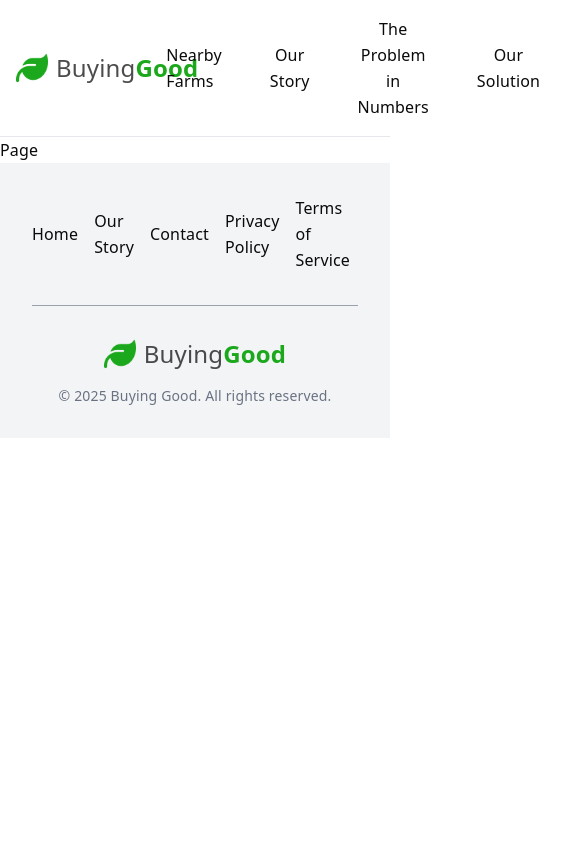
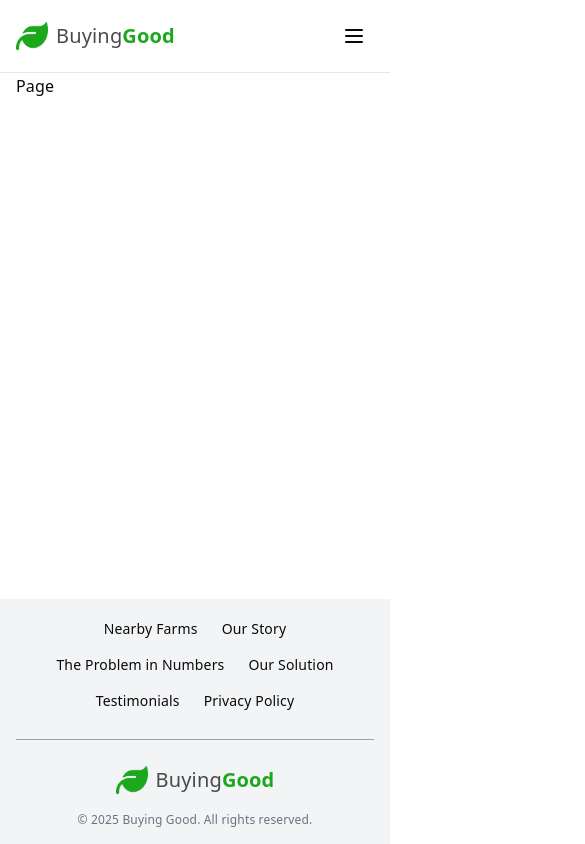
Before and after one commit to je-zhou/BuyingGood-ITO5002-Team-2, a Next.js app in the folder Frontend/: page /about in a window 390 px wide. Shown: the top 844 px of the page, 585 px wide, since content can reach past the window. Built offline with nearby package versions, Linux system fonts and the light colour scheme; no server answers.

Commit message:
Updated footer + Made more ui mobile and widescreen responsive

```diff
--- a/Frontend/app/(authenticated)/dashboard/layout.tsx
+++ b/Frontend/app/(authenticated)/dashboard/layout.tsx
@@ -20,9 +20,11 @@ export default function DashboardLayout({
   children: React.ReactNode;
 }) {
   return (
-    <div className="min-h-screen bg-white">
+    <div className="min-h-screen bg-white flex flex-col">
       <DashboardNavbar />
-      {children}
+      <main className="flex-grow w-full max-w-screen-xl mx-auto px-4">
+        {children}
+      </main>
     </div>
   );
 }
--- a/Frontend/app/(unauthenticated)/layout.tsx
+++ b/Frontend/app/(unauthenticated)/layout.tsx
@@ -8,9 +8,11 @@ export default function UnautenticatedLayout({
   children: React.ReactNode;
 }) {
   return (
-    <div>
+    <div className="min-h-screen flex flex-col">
       <Navbar />
-      {children}
+      <main className="flex-grow w-full max-w-screen-xl mx-auto px-4">
+        {children}
+      </main>
       <Footer />
     </div>
   );
--- a/Frontend/components/Landing/Landing.tsx
+++ b/Frontend/components/Landing/Landing.tsx
@@ -12,7 +12,7 @@ export default function Landing() {
       <div id="nearby-farms">
         <LandingHero />
       </div>
-      <div className="flex flex-col gap-72 pb-40">
+      <div className="flex flex-col gap-16 md:gap-32 lg:gap-72 pb-16 md:pb-24 lg:pb-40">
         <div id="our-story">
           <OurStory />
         </div>
--- a/Frontend/components/Landing/OurSolution.tsx
+++ b/Frontend/components/Landing/OurSolution.tsx
@@ -7,6 +7,7 @@ export default function OurSolution() {
       <div className="flex flex-col items-center gap-4">
         <h1 className="text-4xl font-bold">The Solution</h1>
 
+        <div className="flex items-center gap-4 pt-8">
           <ul className="text-gray-500 max-w-4xl space-y-2 list-disc list-inside">
             <li>
               Raise awareness of the unsustainable practices of existing
@@ -21,9 +22,8 @@ export default function OurSolution() {
               communities
             </li>
           </ul>
-
           <Image
-          src={"/farmer.png"}
+            src={"/veggies.png"}
             alt="logo"
             width={480}
             height={400}
@@ -31,5 +31,6 @@ export default function OurSolution() {
           />
         </div>
       </div>
+    </div>
   );
 }
--- a/Frontend/components/layout/DashboardNavbar.tsx
+++ b/Frontend/components/layout/DashboardNavbar.tsx
@@ -8,11 +8,11 @@ import Link from "next/link";
 export default function DashboardNavbar() {
   return (
     <nav className="bg-white border-b border-gray-200 px-4 py-4 w-full">
-      <div className="flex justify-between items-center w-full">
+      <div className="flex justify-between items-center w-full max-w-screen-xl mx-auto">
         {/* Logo */}
         <Link href="/" className="flex items-center gap-2 cursor-pointer">
           <Image src="/logo.png" alt="logo" width={32} height={32} />
-          <h1 className="text-2xl ">
+          <h1 className="text-xl md:text-2xl">
             <span className="text-black/70">Buying</span>
             <span className="text-primary font-bold">Good</span>
           </h1>
--- a/Frontend/components/layout/Footer.tsx
+++ b/Frontend/components/layout/Footer.tsx
@@ -1,36 +1,80 @@
+"use client";
+
 import Image from "next/image";
 import Link from "next/link";
 import React from "react";
+import { useRouter, usePathname } from "next/navigation";
 
 export default function Footer() {
+  const router = useRouter();
+  const pathname = usePathname();
+
+  const scrollToSection = (sectionId: string) => {
+    if (pathname !== "/") {
+      router.push(`/#${sectionId}`);
+    } else {
+      const element = document.getElementById(sectionId);
+      if (element) {
+        element.scrollIntoView({ behavior: "smooth" });
+      }
+    }
+  };
+
   return (
-    <div className="w-full bg-gray-100 p-8 flex flex-col justify-between items-center gap-4">
+    <div className="w-full bg-gray-100 p-4 md:p-8 flex flex-col justify-between items-center gap-4">
+      <div className="w-full max-w-screen-xl mx-auto flex flex-col items-center gap-4">
         {/* NavLinks */}
-      <div className="flex justify-between items-center">
-        <div className="flex items-center gap-4">
-          <Link href="/">Home</Link>
-          <Link href="/about">Our Story</Link>
-          <Link href="/contact">Contact</Link>
-          <Link href="/privacy">Privacy Policy</Link>
-          <Link href="/terms">Terms of Service</Link>
+        <div className="flex justify-center items-center">
+          <div className="flex flex-wrap justify-center items-center gap-2 md:gap-4 text-sm md:text-base">
+            <Link href="/farms" className="hover:text-primary cursor-pointer px-2 py-1">
+              Nearby Farms
+            </Link>
+            <button
+              onClick={() => scrollToSection("our-story")}
+              className="hover:text-primary cursor-pointer px-2 py-1"
+            >
+              Our Story
+            </button>
+            <button
+              onClick={() => scrollToSection("data-viz")}
+              className="hover:text-primary cursor-pointer px-2 py-1 text-center"
+            >
+              The Problem in Numbers
+            </button>
+            <button
+              onClick={() => scrollToSection("our-solution")}
+              className="hover:text-primary cursor-pointer px-2 py-1"
+            >
+              Our Solution
+            </button>
+            <button
+              onClick={() => scrollToSection("testimonials")}
+              className="hover:text-primary cursor-pointer px-2 py-1"
+            >
+              Testimonials
+            </button>
+            <Link href="/privacy" className="hover:text-primary cursor-pointer px-2 py-1">
+              Privacy Policy
+            </Link>
           </div>
         </div>
 
         {/* Divider */}
-      <div className="w-full h-[1px] bg-gray-400 my-4"></div>
+        <div className="w-full h-[1px] bg-gray-400 my-2 md:my-4"></div>
 
         {/*Logo*/}
         <div className="flex items-center gap-2">
           <Image src="/logo.png" alt="logo" width={32} height={32} />
-        <h1 className="text-2xl ">
+          <h1 className="text-xl md:text-2xl">
             <span className="text-black/70">Buying</span>
             <span className="text-primary font-bold">Good</span>
           </h1>
         </div>
 
         {/* Copyright */}
-      <div className="text-sm text-gray-500">
+        <div className="text-xs md:text-sm text-gray-500 text-center">
           &copy; {new Date().getFullYear()} Buying Good. All rights reserved.
+        </div>
       </div>
     </div>
   );
--- a/Frontend/components/layout/Navbar.tsx
+++ b/Frontend/components/layout/Navbar.tsx
@@ -1,15 +1,17 @@
 "use client";
 
-import React, { useEffect } from "react";
+import React, { useEffect, useState } from "react";
 import Image from "next/image";
 import { SignedIn, SignedOut, UserButton } from "@clerk/nextjs";
 import Link from "next/link";
 import { useRouter, usePathname } from "next/navigation";
 import { Button } from "../ui/button";
+import { Menu, X } from "lucide-react";
 
 export default function Navbar() {
   const router = useRouter();
   const pathname = usePathname();
+  const [isMenuOpen, setIsMenuOpen] = useState(false);
 
   const scrollToSection = (sectionId: string) => {
     if (pathname !== "/") {
@@ -38,18 +40,19 @@ export default function Navbar() {
   }, [pathname]);
 
   return (
+    <div className="w-full max-w-screen-xl mx-auto">
       <nav className="flex justify-between items-center p-4 w-full border-b border-gray-200">
         {/* Icon and Brand */}
         <Link href="/" className="flex items-center gap-2 cursor-pointer">
           <Image src="/logo.png" alt="logo" width={32} height={32} />
-        <h1 className="text-2xl ">
+          <h1 className="text-xl md:text-2xl">
             <span className="text-black/70">Buying</span>
             <span className="text-primary font-bold">Good</span>
           </h1>
         </Link>
 
-      {/* Nav Links */}
-      <div className="flex items-center gap-12">
+        {/* Desktop Nav Links */}
+        <div className="hidden lg:flex items-center gap-8 xl:gap-12">
           <Link href={"/farms"} className="hover:text-primary cursor-pointer">
             Nearby Farms
           </Link>
@@ -79,8 +82,8 @@ export default function Navbar() {
           </button>
         </div>
 
-      {/* CTA button */}
-      <div>
+        {/* Desktop CTA button */}
+        <div className="hidden md:block">
           <SignedOut>
             <Link href="/sign-up">
               <Button
@@ -105,6 +108,95 @@ export default function Navbar() {
             </div>
           </SignedIn>
         </div>
+
+        {/* Mobile menu button */}
+        <button
+          onClick={() => setIsMenuOpen(!isMenuOpen)}
+          className="md:hidden p-2"
+        >
+          {isMenuOpen ? <X size={24} /> : <Menu size={24} />}
+        </button>
       </nav>
+
+      {/* Mobile menu */}
+      {isMenuOpen && (
+        <div className="md:hidden bg-white border-b border-gray-200 p-4">
+          <div className="flex flex-col gap-4">
+            <Link
+              href={"/farms"}
+              className="hover:text-primary cursor-pointer py-2"
+              onClick={() => setIsMenuOpen(false)}
+            >
+              Nearby Farms
+            </Link>
+            <button
+              onClick={() => {
+                scrollToSection("our-story");
+                setIsMenuOpen(false);
+              }}
+              className="hover:text-primary cursor-pointer text-left py-2"
+            >
+              Our Story
+            </button>
+            <button
+              onClick={() => {
+                scrollToSection("data-viz");
+                setIsMenuOpen(false);
+              }}
+              className="hover:text-primary cursor-pointer text-left py-2"
+            >
+              The Problem in Numbers
+            </button>
+            <button
+              onClick={() => {
+                scrollToSection("our-solution");
+                setIsMenuOpen(false);
+              }}
+              className="hover:text-primary cursor-pointer text-left py-2"
+            >
+              Our Solution
+            </button>
+            <button
+              onClick={() => {
+                scrollToSection("testimonials");
+                setIsMenuOpen(false);
+              }}
+              className="hover:text-primary cursor-pointer text-left py-2"
+            >
+              Testimonials
+            </button>
+
+            {/* Mobile CTA */}
+            <div className="pt-4 border-t border-gray-200">
+              <SignedOut>
+                <Link href="/sign-up" onClick={() => setIsMenuOpen(false)}>
+                  <Button
+                    variant={"outline"}
+                    className="border-primary text-primary font-medium cursor-pointer hover:bg-primary hover:text-white w-full"
+                  >
+                    I&apos;m a Farmer
+                  </Button>
+                </Link>
+              </SignedOut>
+              <SignedIn>
+                <div className="flex flex-col gap-2">
+                  <Link href="/dashboard" onClick={() => setIsMenuOpen(false)}>
+                    <Button
+                      variant={"outline"}
+                      className="border-primary text-primary font-medium cursor-pointer hover:bg-primary hover:text-white w-full"
+                    >
+                      Dashboard
+                    </Button>
+                  </Link>
+                  <div className="flex justify-center pt-2">
+                    <UserButton />
+                  </div>
+                </div>
+              </SignedIn>
+            </div>
+          </div>
+        </div>
+      )}
+    </div>
   );
 }
```
Also changed, not shown: Frontend/app/(unauthenticated)/farms/page.tsx (+18 -15 lines), Frontend/components/Landing/Hero.tsx (+7 -7 lines), Frontend/components/SearchBar/SearchBar.tsx (+8 -7 lines). Lines whose indentation alone changed are shown as unchanged.
